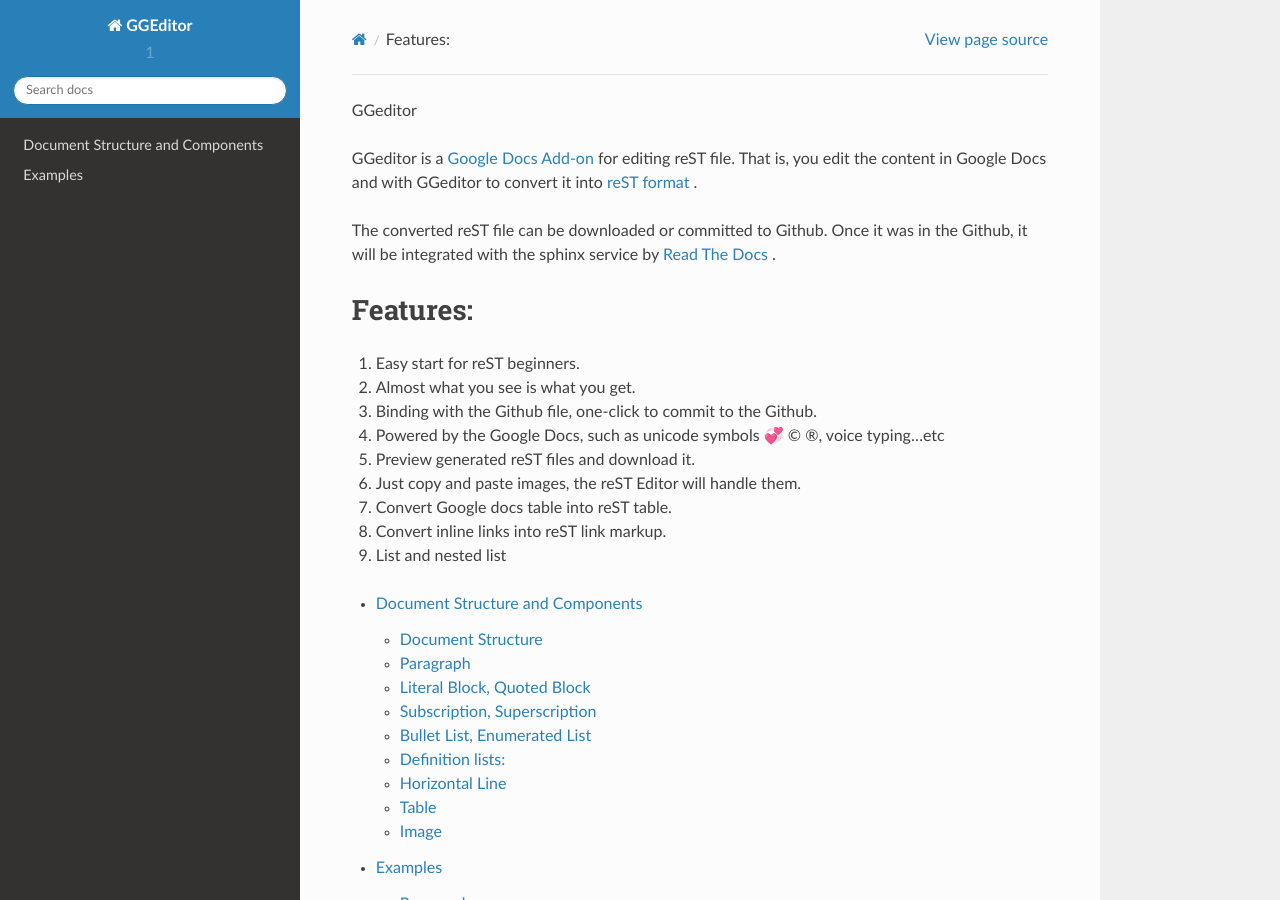
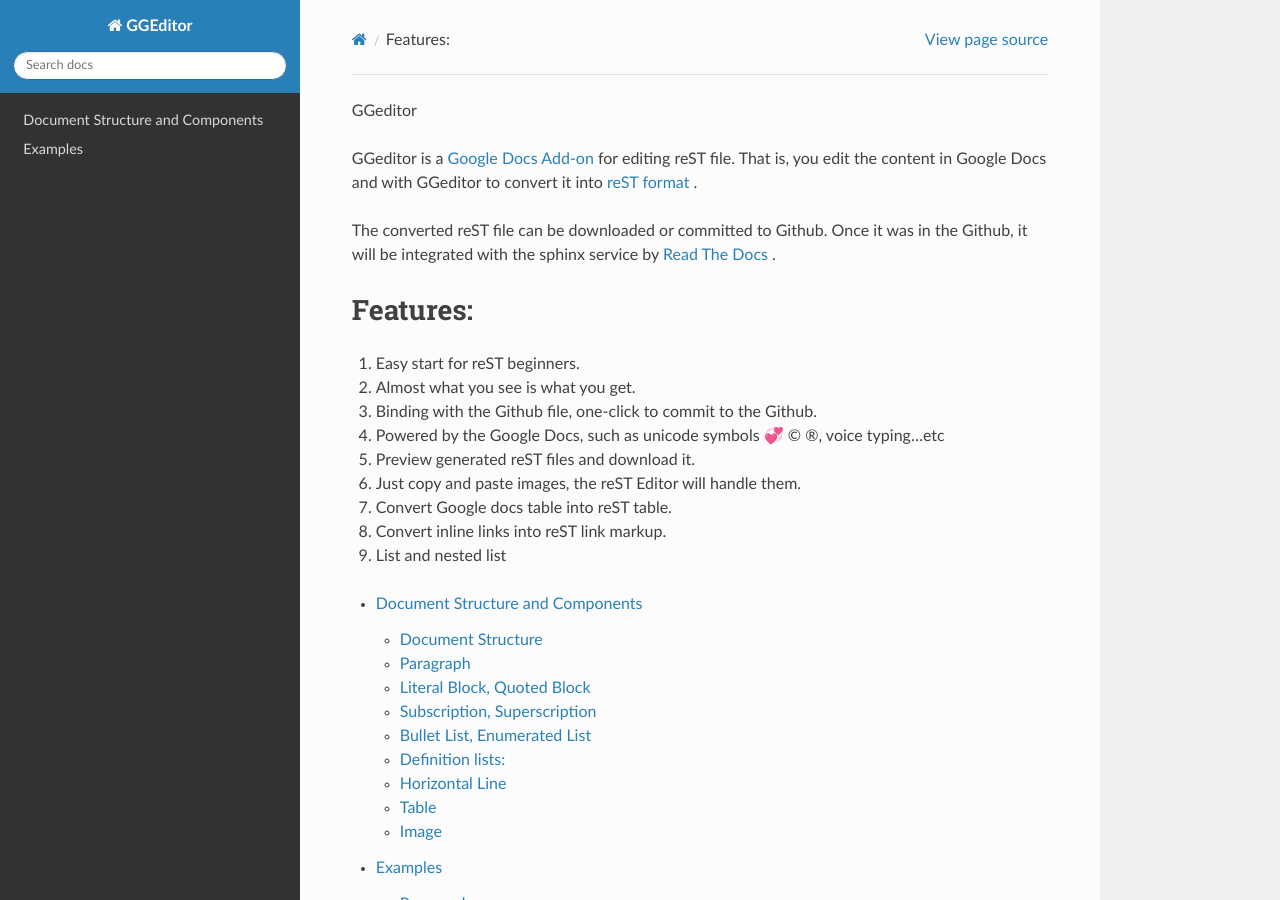
Before and after one commit to iapyeh/GGeditor, a Sphinx documentation site: the page built from docs/index.rst, in a window 1280 px wide and 900 px high. Built offline with Sphinx 7.4.7 and the Read the Docs theme 2.0.0, drawn with Linux system fonts in a browser that asks for light colours.

Commit message:
Update conf.py

```diff
--- a/docs/conf.py
+++ b/docs/conf.py
@@ -16,20 +16,20 @@
 master_doc = 'index'
 project = 'GGEditor'
 copyright = '2016, Yeh Hsin Yuan'
-exclude_patterns = ['_build']
-release = __version__
-version = '.'.join(release.split('.')[:1])
-last_stable = '1.0.0'
-rst_prolog = '''
-
-.. |last_stable| replace:: :GGeditor-doc:`{0}`
-'''.format(last_stable)
+#exclude_patterns = ['_build']
+#release = __version__
+#version = '.'.join(release.split('.')[:1])
+#last_stable = '1.0.0'
+#rst_prolog = '''
+#
+#.. |last_stable| replace:: :GGeditor-doc:`{0}`
+#'''.format(last_stable)
 
 # The name of the Pygments (syntax highlighting) style to use.
 pygments_style = 'sphinx'
 
 extlinks = {
-    'GGeditor-doc':  ('http://docs.GGeditor.com/%s/', '')
+    #'GGeditor-doc':  ('http://docs.GGeditor.com/%s/', '')
 }
 
 # -- Options for HTML output ---------------------------------------------------
```
